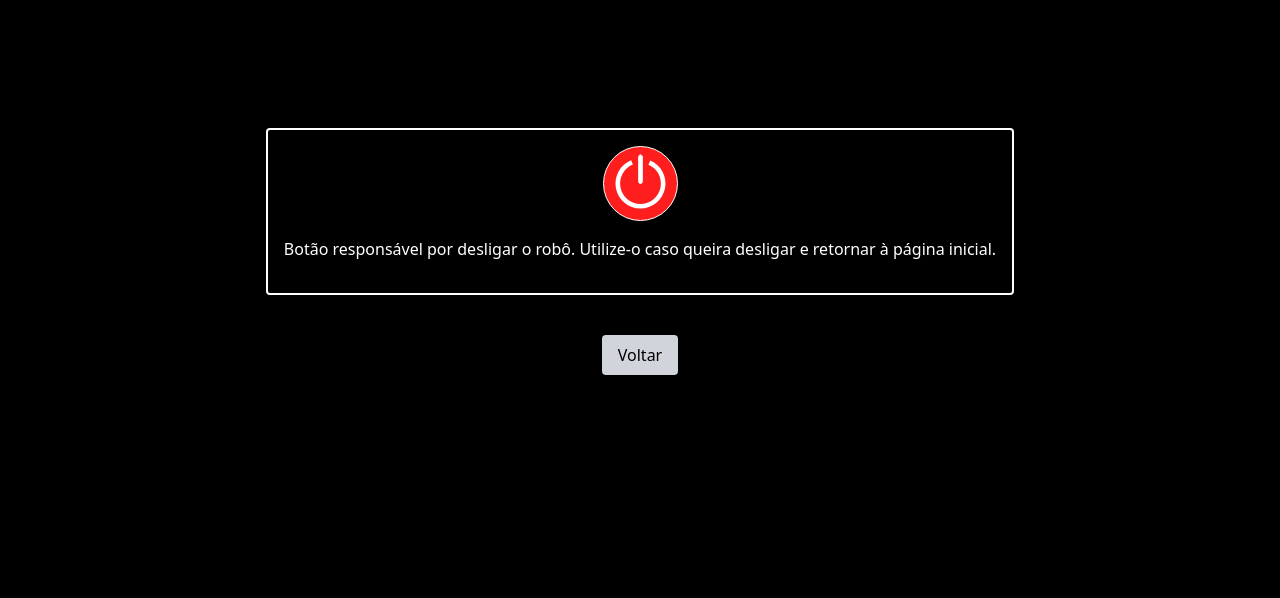
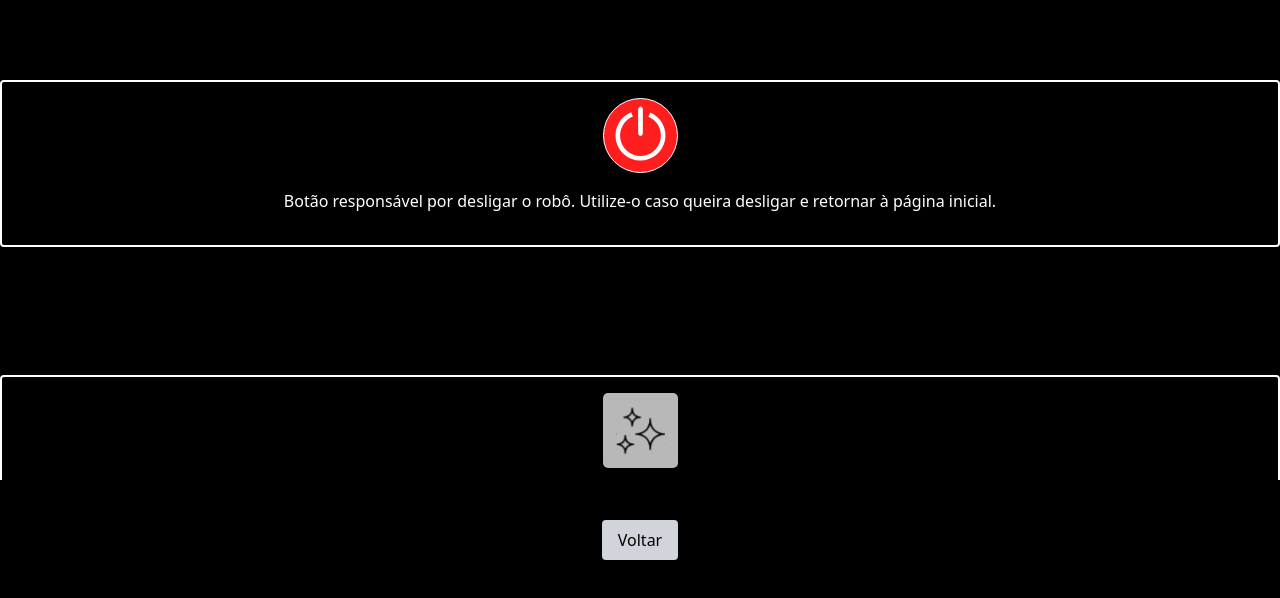
Before and after one commit to Inteli-College/2024-1B-T08-EC06-G05, a React (Vite) app in the folder src/frontend/: page /helpScreen in a window 1280 px wide. Shown: the top 598 px of the page. Built offline with nearby package versions, Linux system fonts and the light colour scheme.

Commit message:
added all components to helpScreen

```diff
--- a/src/frontend/src/pages/helpScreen.jsx
+++ b/src/frontend/src/pages/helpScreen.jsx
@@ -3,34 +3,42 @@ import PowerIcon from '../assets/turnoff.svg';
 import BtVoltarCinza from '../components/voltarButton/voltar';
 import AIicon from '../assets/ligar-ia.svg';
 import MoveIcon from '../assets/controle-carrinho.svg';
+import BtParada from '../assets/bt-parada.svg';
 
-
-const HelpScreen = () => {
+function HelpScreen() {
   return (
     <div className='flex items-center bg-black flex-col align-middle h-screen'>
-      <div>
-      <div className="bg-black text-white w-full flex flex-col items-center justify-center border-2 border-white rounded p-4 overflow-auto mt-32">
-          <img src={PowerIcon} alt="Power Icon" />
+      <div className='overflow-y-scroll h-2/4 mt-20'>
+        <div className="bg-black text-white w-full flex flex-col items-center justify-center border-2 border-white rounded p-4">
+          <img src={PowerIcon} alt="Power button" />
           <p className="text-center my-4">
             Botão responsável por desligar o robô. Utilize-o caso queira desligar e retornar à página inicial.
           </p>
         </div>
-      </div>
-      {/* <div className="w-[715px] h-[300px] overflow-y-scroll mt-20">
-
-        <div className="bg-black text-white w-full flex flex-col items-center justify-center border-2 border-white rounded p-4 overflow-auto">
-          <img src={PowerIcon} alt="Power Icon" />
+        <div className="bg-black text-white w-full flex flex-col items-center justify-center border-2 border-white rounded p-4 mt-32">
+          <img src={AIicon} alt="AI button" />
           <p className="text-center my-4">
-            Botão responsável por desligar o robô. Utilize-o caso queira desligar e retornar à página inicial.
+            Botão responsável por ligar a IA de reconhecimento de sujeira. Ligue-o quando desejar analisar uma imagem.
           </p>
         </div>
-
-      </div> */}
+        <div className="bg-black text-white w-full flex flex-col items-center justify-center border-2 border-white rounded p-4 mt-32">
+          <img src={MoveIcon} alt="Move button" />
+          <p className="text-center my-4">
+            Botão responsável pela movimentação do robô. Utilize-o para movê-lo para a posição desejada.
+          </p>
+        </div>
+        <div className="bg-black text-white w-full flex flex-col items-center justify-center border-2 border-white rounded p-4 mt-32">
+          <img src={BtParada} alt="Emergency stop button" />
+          <p className="text-center my-4">
+            Botão de parada de emergência. Utilizá-lo fará com que o robô pare imediatamente e não receba mais comandos. Utilize-o em casos em que seja necessário parar o robô rápido.
+          </p>
+        </div>
+      </div>
       <div className='mt-10'>
         <BtVoltarCinza />
       </div>
     </div>
   );
-};
+}
 
 export default HelpScreen;
```
Also changed, not shown: src/frontend/src/assets/bt-parada.svg (added).
